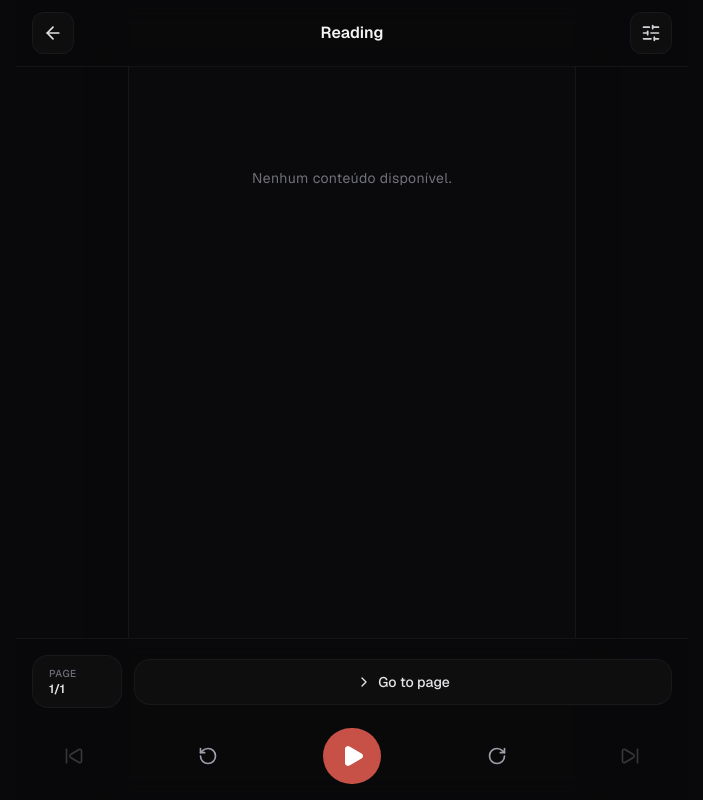
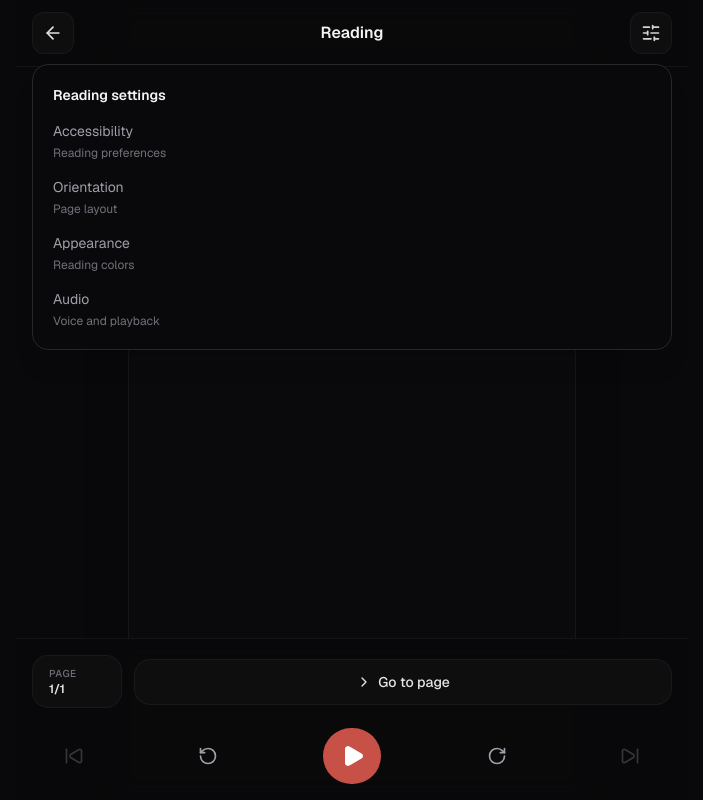
Before and after one commit to jaozinpaulin/audioread-app, a Next.js app: page /reading in a window 1280 px wide. Both pictures are taken after a click on the button 938 px from the left and 33 px from the top of the page. Shown: the whole page, without its empty margins (288-991 px from the left). Built offline with nearby package versions, Linux system fonts and the light colour scheme.

Commit message:
feat: adicionar painel de configurações de leitura

```diff
--- a/src/app/reading/page.tsx
+++ b/src/app/reading/page.tsx
@@ -13,6 +13,7 @@ export default function ReadingPage() {
     const [paragraphs, setParagraphs] = useState<string[]>([]);
     const [pageImage, setPageImage] = useState<string | null>(null);
     const [isLoading, setIsLoading] = useState(false);
+    const [isOpen, setIsOpen] = useState(false);
 
     const [pageCurent, setPageCurrent] = useState(
         Number(selectedDocument?.currentPage) || 1
@@ -136,9 +137,50 @@ export default function ReadingPage() {
                     Reading
                 </h1>
 
-                <button className="p-2.5 rounded-xl bg-zinc-900/40 border border-zinc-800/50 text-zinc-300 hover:text-zinc-100 hover:border-zinc-700 transition-colors flex items-center justify-center cursor-pointer">
+                <button
+                    onClick={() => setIsOpen(!isOpen)}
+                    className="p-2.5 rounded-xl bg-zinc-900/40 border border-zinc-800/50 text-zinc-300 hover:text-zinc-100 hover:border-zinc-700 transition-colors flex items-center justify-center cursor-pointer"
+                >
                     <SlidersHorizontal className="w-5 h-5" />
                 </button>
+
+                {isOpen && (
+                    <div className="fixed top-16 left-4 right-4 z-50 mx-auto max-w-2xl rounded-2xl border border-zinc-800 bg-zinc-950 p-5 shadow-xl">
+                        <h2 className="mb-4 text-sm font-semibold text-zinc-100">
+                            Reading settings
+                        </h2>
+
+                        <div className="space-y-4 text-sm text-zinc-400">
+                            <div>
+                                <p className="mb-1">Accessibility</p>
+                                <p className="text-xs text-zinc-500">
+                                    Reading preferences
+                                </p>
+                            </div>
+
+                            <div>
+                                <p className="mb-1">Orientation</p>
+                                <p className="text-xs text-zinc-500">
+                                    Page layout
+                                </p>
+                            </div>
+
+                            <div>
+                                <p className="mb-1">Appearance</p>
+                                <p className="text-xs text-zinc-500">
+                                    Reading colors
+                                </p>
+                            </div>
+
+                            <div>
+                                <p className="mb-1">Audio</p>
+                                <p className="text-xs text-zinc-500">
+                                    Voice and playback
+                                </p>
+                            </div>
+                        </div>
+                    </div>
+                )}
             </header>
 
             <div className="flex-1 overflow-y-auto pt-20 pb-48">
```
